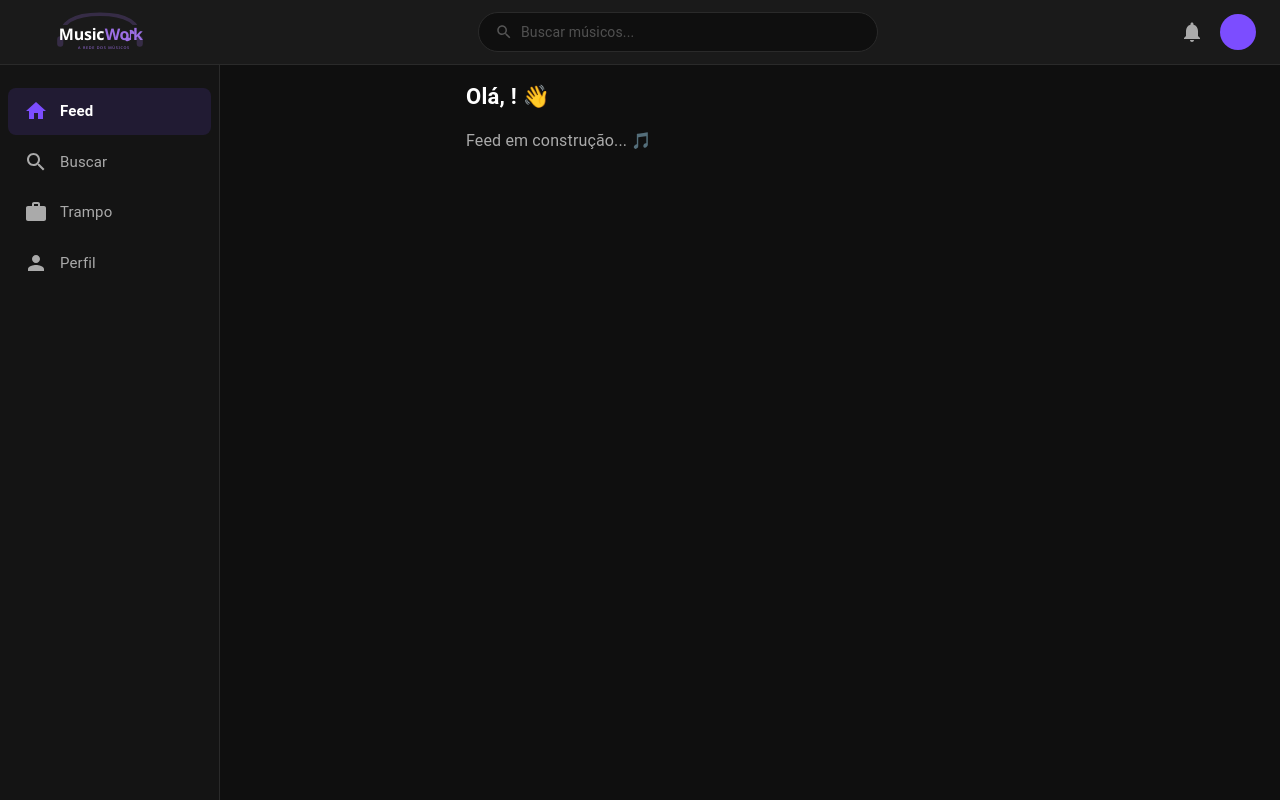
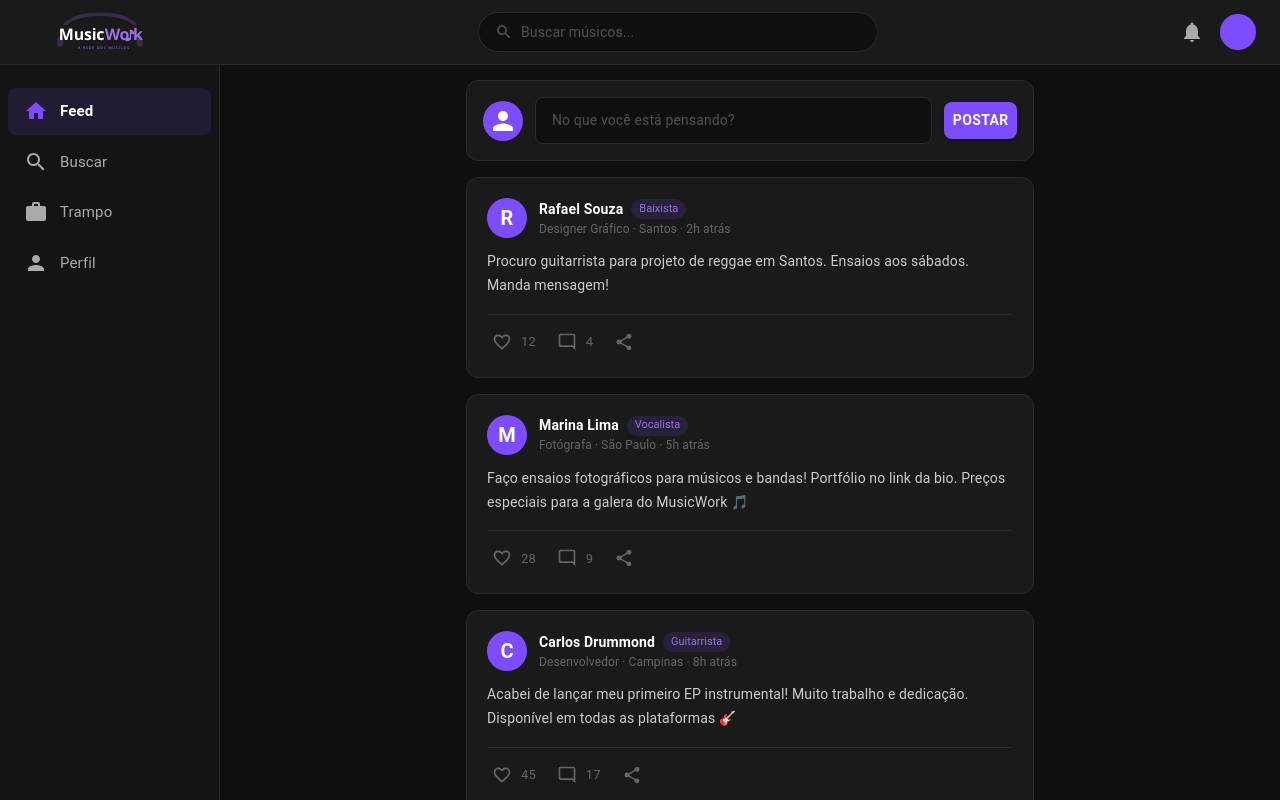
Before and after one commit to RastaDev21/MusicWork, a React (Vite) app in the folder frontend/: page /feed in a window 1280 px wide. Built offline with nearby package versions, Linux system fonts and the light colour scheme.

Commit message:
feat: add feed page with post cards and new post component

```diff
--- a/frontend/src/components/Layout/Layout.tsx
+++ b/frontend/src/components/Layout/Layout.tsx
@@ -6,18 +6,37 @@ import BottomNav from "../BottomNav/BottomNav";
 
 export default function Layout({ children }: { children: ReactNode }) {
   return (
-    <Box sx={{ backgroundColor: "#0f0f0f", minHeight: "100vh" }}>
+    <Box
+      sx={{
+        backgroundColor: "#0f0f0f",
+        height: "100vh",
+        display: "flex",
+        flexDirection: "column",
+      }}
+    >
       <Navbar />
-      <Sidebar />
 
       <Box
         sx={{
-          ml: { xs: 0, md: "220px" },
-          pt: "64px",
-          pb: { xs: "56px", md: 0 },
+          display: "flex",
+          flex: 1,
+          mt: "64px",
+          overflow: "hidden",
         }}
       >
-        {children}
+        <Sidebar />
+
+        <Box
+          sx={{
+            flex: 1,
+            ml: { xs: 0, md: "220px" },
+            pb: { xs: "56px", md: 0 },
+            overflowY: "auto",
+            height: "100%",
+          }}
+        >
+          {children}
+        </Box>
       </Box>
 
       <BottomNav />
--- /dev/null
+++ b/frontend/src/components/NewPost/NewPost.tsx
@@ -0,0 +1,53 @@
+import { Box, Avatar, InputBase, Button } from "@mui/material";
+import { useAuth } from "../../contexts/AuthContext";
+
+export default function NewPost() {
+  const { user } = useAuth();
+
+  return (
+    <Box
+      sx={{
+        backgroundColor: "#1a1a1a",
+        borderRadius: 3,
+        border: "1px solid #2a2a2a",
+        p: 2,
+        mb: 2,
+        display: "flex",
+        alignItems: "center",
+        gap: 1.5,
+      }}
+    >
+      <Avatar sx={{ backgroundColor: "#7c4dff", fontWeight: 700 }}>
+        {user?.name?.charAt(0).toUpperCase()}
+      </Avatar>
+
+      <InputBase
+        fullWidth
+        placeholder="No que você está pensando?"
+        sx={{
+          color: "#aaa",
+          fontSize: 14,
+          backgroundColor: "#0f0f0f",
+          borderRadius: 2,
+          px: 2,
+          py: 1,
+          border: "1px solid #2a2a2a",
+          "&:hover": { border: "1px solid #7c4dff" },
+        }}
+      />
+
+      <Button
+        variant="contained"
+        sx={{
+          backgroundColor: "#7c4dff",
+          fontWeight: 700,
+          borderRadius: 2,
+          whiteSpace: "nowrap",
+          "&:hover": { backgroundColor: "#6a3de8" },
+        }}
+      >
+        Postar
+      </Button>
+    </Box>
+  );
+}
--- /dev/null
+++ b/frontend/src/components/PostCard/PostCard.tsx
@@ -0,0 +1,113 @@
+import { Box, Typography, Avatar, IconButton, Chip } from "@mui/material";
+import FavoriteBorderIcon from "@mui/icons-material/FavoriteBorder";
+import ModeCommentOutlinedIcon from "@mui/icons-material/ModeCommentOutlined";
+import ShareIcon from "@mui/icons-material/Share";
+
+interface PostCardProps {
+  name: string;
+  instrument: string;
+  secondaryProfession: string;
+  city: string;
+  time: string;
+  content: string;
+  likes: number;
+  comments: number;
+}
+
+export default function PostCard({
+  name,
+  instrument,
+  secondaryProfession,
+  city,
+  time,
+  content,
+  likes,
+  comments,
+}: PostCardProps) {
+  return (
+    <Box
+      sx={{
+        backgroundColor: "#1a1a1a",
+        borderRadius: 3,
+        border: "1px solid #2a2a2a",
+        p: 2.5,
+        mb: 2,
+      }}
+    >
+      <Box sx={{ display: "flex", alignItems: "center", gap: 1.5, mb: 1.5 }}>
+        <Avatar sx={{ backgroundColor: "#7c4dff", fontWeight: 700 }}>
+          {name.charAt(0).toUpperCase()}
+        </Avatar>
+        <Box sx={{ flex: 1 }}>
+          <Box
+            sx={{
+              display: "flex",
+              alignItems: "center",
+              gap: 1,
+              flexWrap: "wrap",
+            }}
+          >
+            <Typography sx={{ color: "#fff", fontWeight: 600, fontSize: 14 }}>
+              {name}
+            </Typography>
+            <Chip
+              label={instrument}
+              size="small"
+              sx={{
+                backgroundColor: "#7c4dff22",
+                color: "#9c6fe4",
+                fontSize: 11,
+                height: 20,
+              }}
+            />
+          </Box>
+          <Typography sx={{ color: "#666", fontSize: 12 }}>
+            {secondaryProfession} · {city} · {time}
+          </Typography>
+        </Box>
+      </Box>
+
+      <Typography sx={{ color: "#ccc", fontSize: 14, lineHeight: 1.7, mb: 2 }}>
+        {content}
+      </Typography>
+
+      <Box
+        sx={{
+          display: "flex",
+          gap: 2,
+          borderTop: "1px solid #2a2a2a",
+          pt: 1.5,
+        }}
+      >
+        <Box sx={{ display: "flex", alignItems: "center", gap: 0.5 }}>
+          <IconButton
+            size="small"
+            sx={{ color: "#666", "&:hover": { color: "#ff4d6d" } }}
+          >
+            <FavoriteBorderIcon fontSize="small" />
+          </IconButton>
+          <Typography sx={{ color: "#666", fontSize: 13 }}>{likes}</Typography>
+        </Box>
+
+        <Box sx={{ display: "flex", alignItems: "center", gap: 0.5 }}>
+          <IconButton
+            size="small"
+            sx={{ color: "#666", "&:hover": { color: "#7c4dff" } }}
+          >
+            <ModeCommentOutlinedIcon fontSize="small" />{" "}
+          </IconButton>
+          <Typography sx={{ color: "#666", fontSize: 13 }}>
+            {comments}
+          </Typography>
+        </Box>
+
+        <IconButton
+          size="small"
+          sx={{ color: "#666", "&:hover": { color: "#7c4dff" } }}
+        >
+          <ShareIcon fontSize="small" />
+        </IconButton>
+      </Box>
+    </Box>
+  );
+}
--- a/frontend/src/pages/Feed.tsx
+++ b/frontend/src/pages/Feed.tsx
@@ -1,19 +1,55 @@
-import { Box, Typography } from "@mui/material";
+import { Box } from "@mui/material";
 import Layout from "../components/Layout/Layout";
-import { useAuth } from "../contexts/AuthContext";
+import PostCard from "../components/PostCard/PostCard";
+import NewPost from "../components/NewPost/NewPost";
+
+const mockPosts = [
+  {
+    id: 1,
+    name: "Rafael Souza",
+    instrument: "Baixista",
+    secondaryProfession: "Designer Gráfico",
+    city: "Santos",
+    time: "2h atrás",
+    content:
+      "Procuro guitarrista para projeto de reggae em Santos. Ensaios aos sábados. Manda mensagem!",
+    likes: 12,
+    comments: 4,
+  },
+  {
+    id: 2,
+    name: "Marina Lima",
+    instrument: "Vocalista",
+    secondaryProfession: "Fotógrafa",
+    city: "São Paulo",
+    time: "5h atrás",
+    content:
+      "Faço ensaios fotográficos para músicos e bandas! Portfólio no link da bio. Preços especiais para a galera do MusicWork 🎵",
+    likes: 28,
+    comments: 9,
+  },
+  {
+    id: 3,
+    name: "Carlos Drummond",
+    instrument: "Guitarrista",
+    secondaryProfession: "Desenvolvedor",
+    city: "Campinas",
+    time: "8h atrás",
+    content:
+      "Acabei de lançar meu primeiro EP instrumental! Muito trabalho e dedicação. Disponível em todas as plataformas 🎸",
+    likes: 45,
+    comments: 17,
+  },
+];
 
 export default function Feed() {
-  const { user } = useAuth();
-
   return (
     <Layout>
       <Box sx={{ maxWidth: 600, mx: "auto", p: 2 }}>
-        <Typography
-          sx={{ color: "#fff", fontWeight: 700, fontSize: 22, mb: 2 }}
-        >
-          Olá, {user?.name}! 👋
-        </Typography>
-        <Typography sx={{ color: "#aaa" }}>Feed em construção... 🎵</Typography>
+        <NewPost />
+        {mockPosts.map(post => (
+          <PostCard key={post.id} {...post} />
+        ))}
       </Box>
     </Layout>
   );
```
